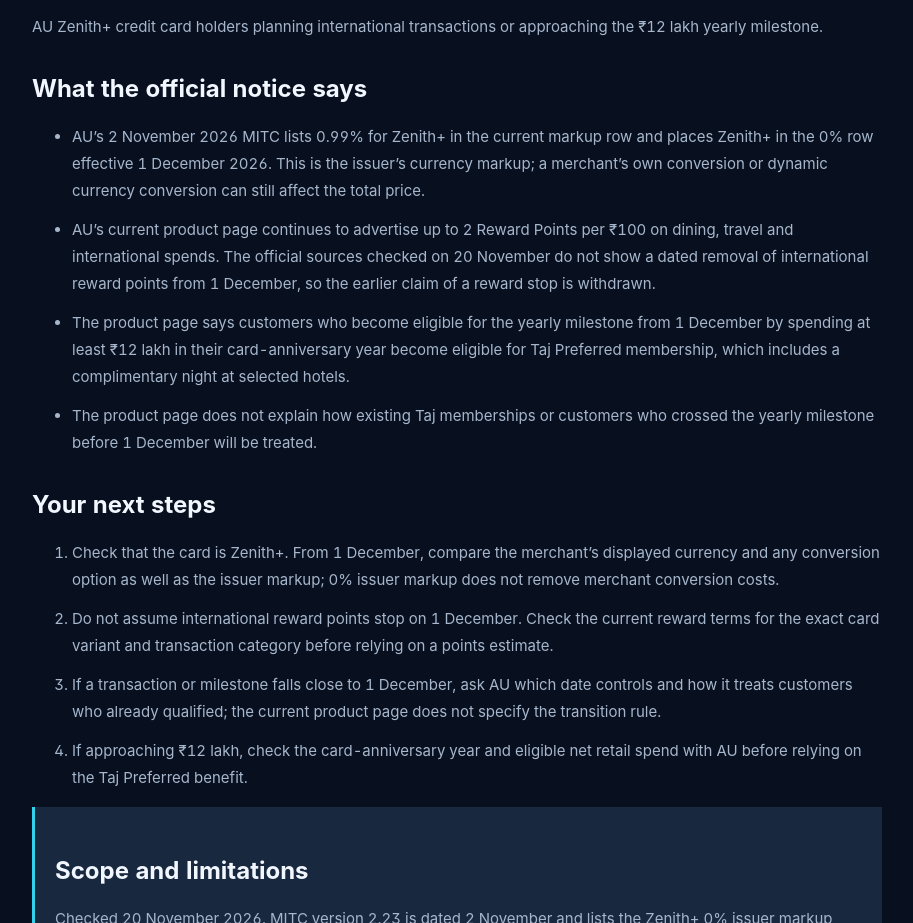
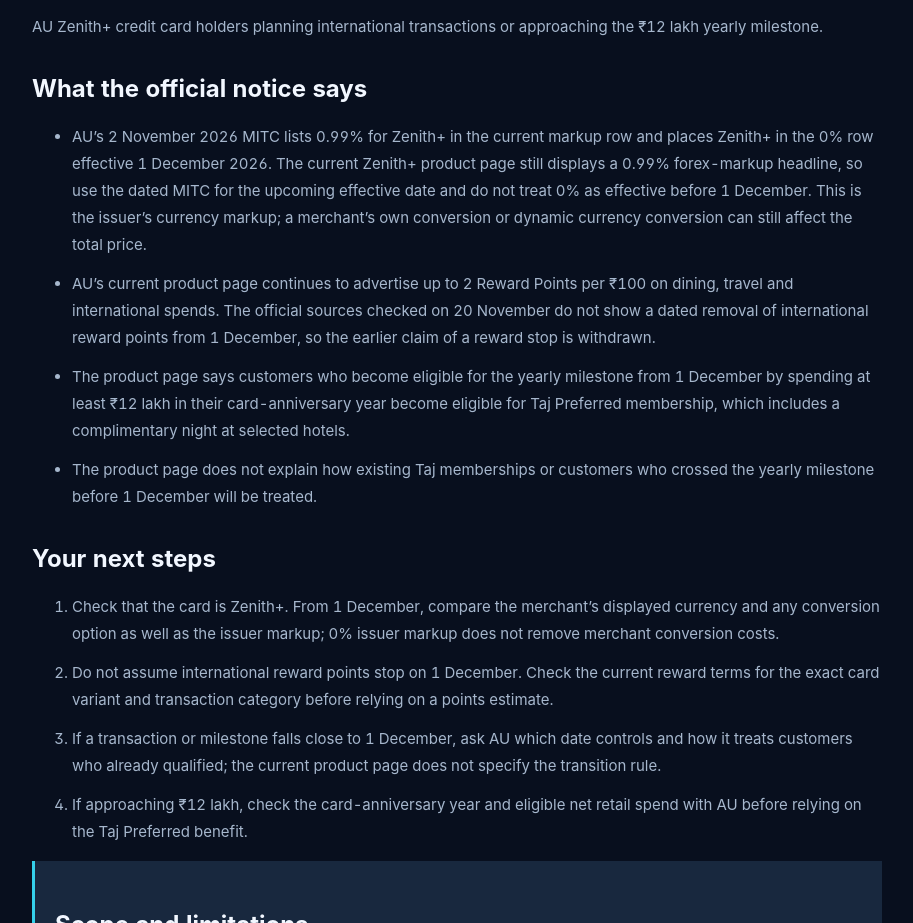
Before and after one commit to aqdas1820/credonomics-site, a Next.js app: page /research/watch/au-zenith-plus-currency-markup-taj-december-2026 in a window 1280 px wide. Shown: the part 1020-1943 px from the top of the page, without its empty margins (183-1096 px from the left). Built offline with nearby package versions, Linux system fonts and the light colour scheme; no server answers.

Commit message:
Sync latest editorial data into isolated validation branch

```diff
--- a/app/data/research-watch.ts
+++ b/app/data/research-watch.ts
@@ -532,7 +532,7 @@ export const researchWatch: WatchItem[] = [
     ],
     audience: 'AU Zenith+ credit card holders planning international transactions or approaching the ₹12 lakh yearly milestone.',
     facts: [
-      'AU’s 2 November 2026 MITC lists 0.99% for Zenith+ in the current markup row and places Zenith+ in the 0% row effective 1 December 2026. This is the issuer’s currency markup; a merchant’s own conversion or dynamic currency conversion can still affect the total price.',
+      'AU’s 2 November 2026 MITC lists 0.99% for Zenith+ in the current markup row and places Zenith+ in the 0% row effective 1 December 2026. The current Zenith+ product page still displays a 0.99% forex-markup headline, so use the dated MITC for the upcoming effective date and do not treat 0% as effective before 1 December. This is the issuer’s currency markup; a merchant’s own conversion or dynamic currency conversion can still affect the total price.',
       'AU’s current product page continues to advertise up to 2 Reward Points per ₹100 on dining, travel and international spends. The official sources checked on 20 November do not show a dated removal of international reward points from 1 December, so the earlier claim of a reward stop is withdrawn.',
       'The product page says customers who become eligible for the yearly milestone from 1 December by spending at least ₹12 lakh in their card-anniversary year become eligible for Taj Preferred membership, which includes a complimentary night at selected hotels.',
       'The product page does not explain how existing Taj memberships or customers who crossed the yearly milestone before 1 December will be treated.',
@@ -543,7 +543,7 @@ export const researchWatch: WatchItem[] = [
       'If a transaction or milestone falls close to 1 December, ask AU which date controls and how it treats customers who already qualified; the current product page does not specify the transition rule.',
       'If approaching ₹12 lakh, check the card-anniversary year and eligible net retail spend with AU before relying on the Taj Preferred benefit.',
     ],
-    limits: 'Checked 20 November 2026. MITC version 2.23 is dated 2 November and lists the Zenith+ 0% issuer markup effective 1 December; a separate announcement date is not stated. The current product page still advertises up to 2 points per ₹100 on dining, travel and international spends, and no dated removal of international rewards was found in the official sources checked. The issuer markup is not the same as merchant currency conversion. Existing Taj membership and pre-cutoff milestone transition treatment remain unverified. No reward valuation or card-ranking formula is changed.',
+    limits: 'Checked 20 November 2026. MITC version 2.23 is dated 2 November and lists the Zenith+ 0% issuer markup effective 1 December; a separate announcement date is not stated. The current product page still advertises up to 2 points per ₹100 on dining, travel and international spends, and no dated removal of international rewards was found in the official sources checked. The current product page still shows a 0.99% forex-markup headline while the dated MITC sets 0% from 1 December; the dated MITC is used for the future effective date. The issuer markup is not the same as merchant currency conversion. Existing Taj membership and pre-cutoff milestone transition treatment remain unverified. No reward valuation or card-ranking formula is changed.',
   },
   {
     slug: 'bobcard-onecard-late-payment-slabs-october-2026',
```
